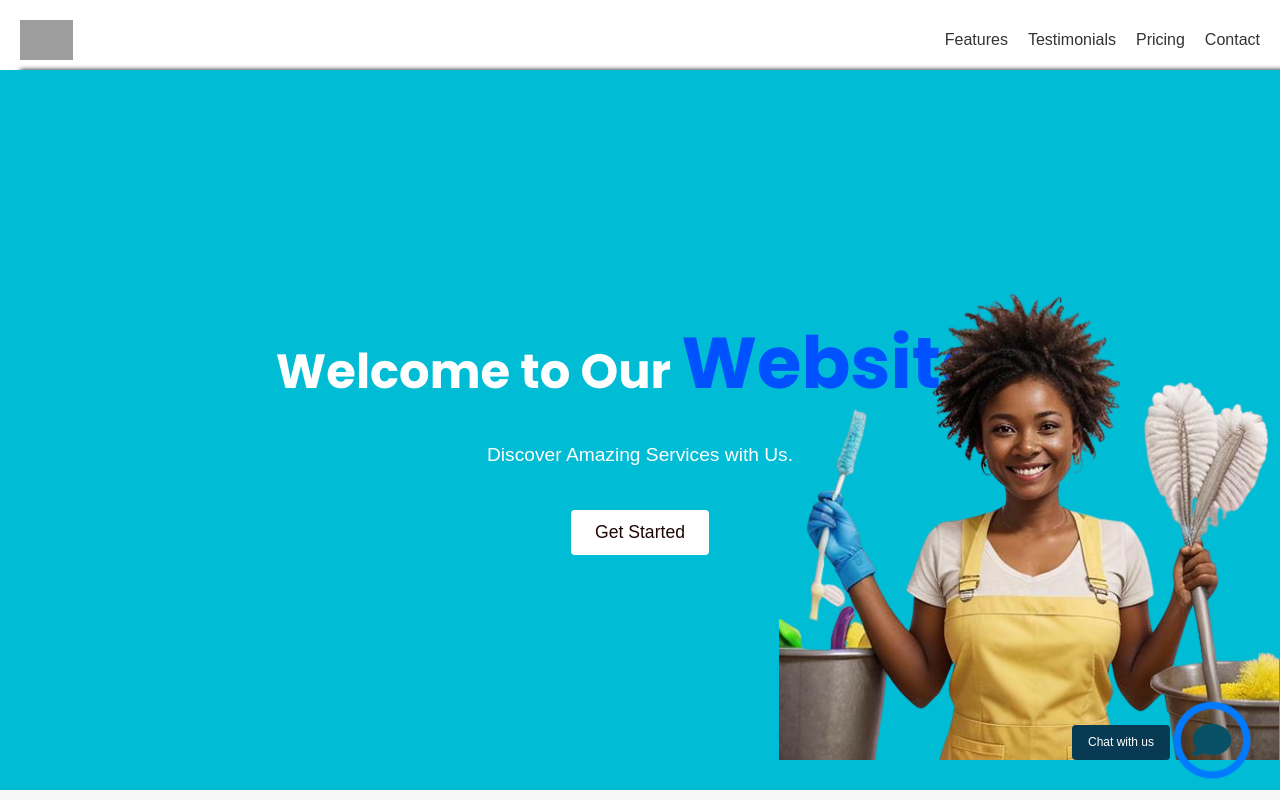
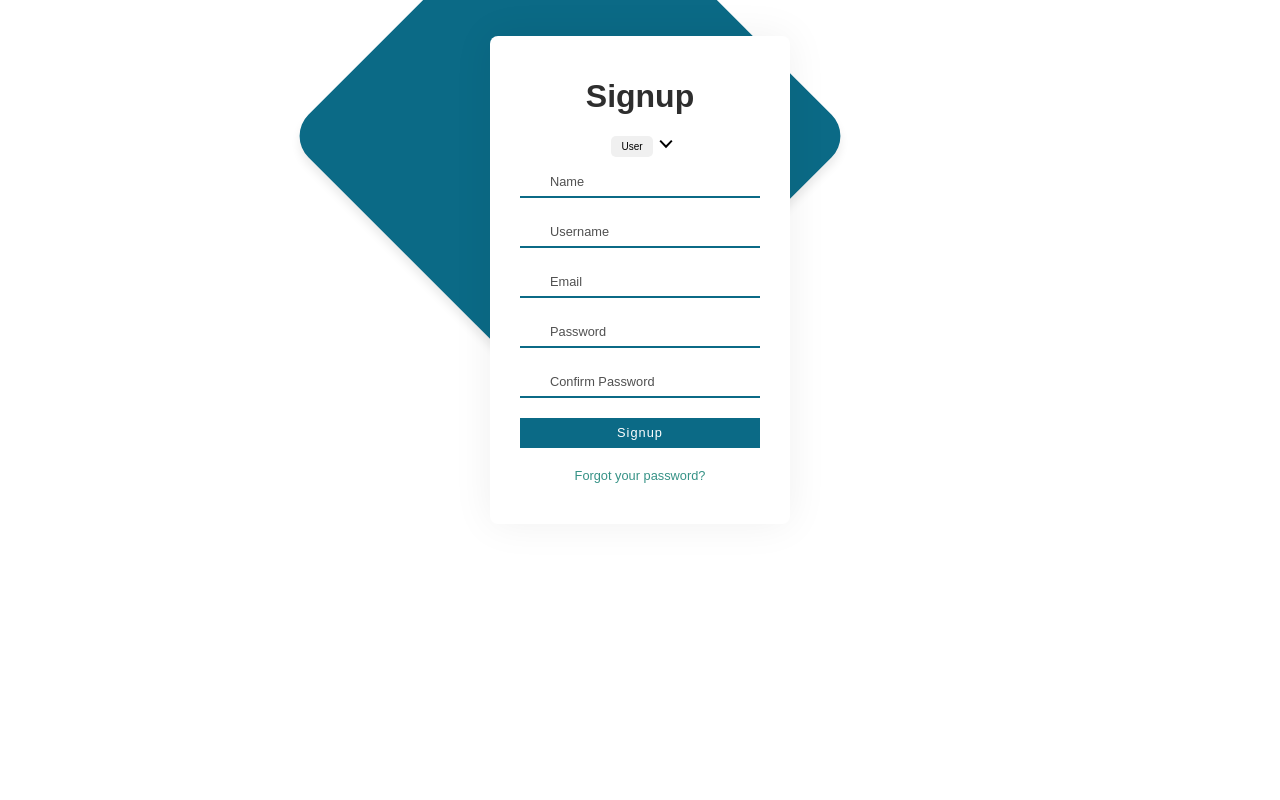
Before and after one commit to ewambua/House-Cleaning-App, a React (Create React App) app: page /signup in a window 1280 px wide. Shown: the top 800 px of the page. Built offline with nearby package versions, Linux system fonts and the light colour scheme; grey boxes are pictures that could not be loaded.

Commit message:
login and logout are working

```diff
--- a/package.json
+++ b/package.json
@@ -14,6 +14,7 @@
     "jwt-decode": "^3.1.2",
     "react": "^18.2.0",
     "react-dom": "^18.2.0",
+    "react-router-dom": "^6.14.2",
     "react-scripts": "5.0.1",
     "web-vitals": "^2.1.4"
   },
--- a/src/App.js
+++ b/src/App.js
@@ -1,22 +1,59 @@
-// src/App.js
-
-import React, { useState } from 'react';
+import React, { useState, useEffect } from 'react';
+import { BrowserRouter as Router, Route, Routes } from 'react-router-dom';
 import Login from './components/Login';
 import Signup from './components/Signup';
-import './App.css'; // Import your App-level CSS file here for any common styles you might have
+import './App.css';
 import LandingPage from './components/LandingPage';
 
 function App() {
   const [showLogin, setShowLogin] = useState(true);
+  const [isLoggedIn, setIsLoggedIn] = useState(false);
+
+  // Check if user is logged in on initial component mount
+  useEffect(() => {
+    const jwtToken = localStorage.getItem('jwtToken');
+    setIsLoggedIn(!!jwtToken);
+  }, []);
 
   const handleToggleForm = () => {
     setShowLogin(!showLogin);
   };
 
+  // Function to handle successful login
+  const handleLoginSuccess = (token) => {
+    setIsLoggedIn(true);
+    localStorage.setItem('jwtToken', token);
+  };
+
+  // Function to handle logout
+  const handleLogout = () => {
+    setIsLoggedIn(false);
+    localStorage.removeItem('jwtToken');
+  };
+
   return (
+    <Router>
       <div className="App">
-      <LandingPage />
-      {/* {showLogin ? <Login /> : <Signup />}
+        <Routes>
+          <Route path="/login" element={<Login onSuccess={handleLoginSuccess} />} />
+          <Route path="/signup" element={<Signup />} />
+          {/* Add the /landing route */}
+          <Route
+            path="/landing"
+            element={<LandingPage onLogout={handleLogout} />}
+          />
+          <Route
+            path="/"
+            element={
+              isLoggedIn ? (
+                <LandingPage onLogout={handleLogout} />
+              ) : (
+                <>
+                  {showLogin ? (
+                    <Login onSuccess={handleLoginSuccess} />
+                  ) : (
+                    <Signup />
+                  )}
                   <button className='btn2' onClick={handleToggleForm}>
                     {showLogin ? (
                       <>
@@ -29,8 +66,14 @@ function App() {
                         <span className="highlightText">Log in</span>
                       </>
                     )}
-      </button> */}
+                  </button>
+                </>
+              )
+            }
+          />
+        </Routes>
       </div>
+    </Router>
   );
 }
 
--- a/src/components/LandingPage.js
+++ b/src/components/LandingPage.js
@@ -1,5 +1,5 @@
-import React,{useEffect, useState} from 'react';
-
+import React, { useEffect, useState } from 'react';
+import Login from './Login';
 import './LandingPage.css';
 import AOS from 'aos';
 import 'aos/dist/aos.css';
@@ -9,36 +9,24 @@ import PlanDetailsModal from './PlanDetailsModal';
 
 const CustomLandingPage = () => {
   const [selectedPlan, setSelectedPlan] = useState(null);
+  const [isChatboxOpen, setIsChatboxOpen] = useState(false);
+  const [isScrolling, setIsScrolling] = useState(false);
+
+  useEffect(() => {
+    AOS.init();
+    window.addEventListener('scroll', handleScroll);
+
+    return () => {
+      window.removeEventListener('scroll', handleScroll);
+    };
+  }, []);
 
   const handlePlanClick = (plan) => {
     setSelectedPlan(plan);
   };
 
+  const jwtToken = localStorage.getItem('jwtToken');
 
-     // State to track whether the chatbox is open or closed
-  const [isChatboxOpen, setIsChatboxOpen] = useState(false);
-
-  // Function to handle the chatbox icon click
-  const handleChatboxClick = () => {
-    setIsChatboxOpen((prevIsChatboxOpen) => !prevIsChatboxOpen);
-  };
-
-  useEffect(() => {
-    AOS.init(); // Initialize the AOS library
-
-    // Add an event listener to handle scrolling
-    window.addEventListener('scroll', handleScroll);
-
-    return () => {
-      // Remove the event listener on component unmount
-      window.removeEventListener('scroll', handleScroll);
-    };
-  }, []);
-
-  // State to track whether the user has scrolled or not
-  const [isScrolling, setIsScrolling] = useState(false);
-
-  // Function to handle scrolling
   const handleScroll = () => {
     if (window.scrollY > 50) {
       setIsScrolling(true); // Add the scrolling class to the header
@@ -47,7 +35,11 @@ const CustomLandingPage = () => {
     }
   };
 
-
+  const handleLogout = () => {
+    localStorage.removeItem('jwtToken');
+    // Redirect the user back to the login page
+    window.location.replace('/login');
+  };
 
   // Function to handle scrolling to a section
   const handleScrollToSection = (sectionId) => {
@@ -60,7 +52,7 @@ const handleScrollToSection = (sectionId) => {
       const scrollDuration = 500; // Set the duration of the scroll animation in milliseconds
       const startingTime = performance.now();
       const getScrollTop = window.scrollY || document.documentElement.scrollTop;
-    const easeInOutQuad = (t) => t<.5 ? 2*t*t : -1+(4-2*t)*t;
+      const easeInOutQuad = (t) => (t < 0.5 ? 2 * t * t : -1 + (4 - 2 * t) * t);
 
       const scrollStep = (timestamp) => {
         const currentTime = timestamp || performance.now();
@@ -78,13 +70,14 @@ const handleScrollToSection = (sectionId) => {
     }
   };
 
-
+  if (!jwtToken) {
+    return <Login />;
+  }
 
   return (
     <div className="landing-page">
-
       {/* Chatbox Icon */}
-   <div className="chatbox-icon" onClick={handleChatboxClick}>
+      <div className="chatbox-icon" onClick={() => setIsChatboxOpen(!isChatboxOpen)}>
         <span className="fa-stack fa-3x rotate-animation">
           <i className="far fa-circle fa-stack-2x" style={{ color: '#007bff' }}></i>
           <i className="fas fa-comment fa-stack-1x"></i>
@@ -107,18 +100,19 @@ const handleScrollToSection = (sectionId) => {
           <a href="#pricing">Pricing</a>
           <a href="#contact">Contact</a>
         </nav>
+        <button className="logout-button" onClick={handleLogout}>
+          Logout
+        </button>
       </header>
 
       <main>
         <div className="hero">
           {/* Hero Section Content */}
-  <h1>Welcome to Our <span className='spanna'>Website</span>!</h1>
+          <h1>Welcome to Our <span className="spanna">Website</span>!</h1>
           <p>Discover Amazing Services with Us.</p>
-  <img className='img10' src={image1} alt="Description of the image" />
-  <button className='btn5'>Get Started</button>
+          <img className="img10" src={image1} alt="Description of the image" />
+          <button className="btn5">Get Started</button>
         </div>
-
-
 
         <section id="features" className="features">
           <div className="feature">
@@ -181,33 +175,31 @@ const handleScrollToSection = (sectionId) => {
           </div>
         </section>
 
-
         {/* Conditionally render the plan details modal */}
         {selectedPlan && (
           <PlanDetailsModal selectedPlan={selectedPlan} onClose={() => setSelectedPlan(null)} />
         )}
 
-
-          <section id="testimonials" class="testimonials">
+        <section id="testimonials" className="testimonials">
           <h2>What Our Customers Say</h2>
-  <div class="testimonial" data-aos="fade-up">
+          <div className="testimonial" data-aos="fade-up">
             <img
               src="https://previews.123rf.com/images/apoev/apoev2107/apoev210700033/171405527-default-avatar-photo-placeholder-gray-profile-picture-icon-business-man-illustration.jpg"
               alt="User 1"
             />
-    <div class="quote">
+            <div className="quote">
               <blockquote>
                 "Testimonial from User 1 goes here. Lorem ipsum dolor sit amet..."
               </blockquote>
               <p>- User 1</p>
             </div>
           </div>
-  <div class="testimonial" data-aos="fade-up">
+          <div className="testimonial" data-aos="fade-up">
             <img
               src="https://media.istockphoto.com/id/1327592631/vector/default-avatar-photo-placeholder-icon-grey-profile-picture-business-woman.jpg?s=612x612&w=is&k=20&c=hfszYWjgUTD2z9VI5i5g3LRFgYP4NRcIMlZ5FvnU86M="
               alt="User 2"
             />
-    <div class="quote">
+            <div className="quote">
               <blockquote>
                 "Testimonial from User 2 goes here. Lorem ipsum dolor sit amet..."
               </blockquote>
@@ -233,8 +225,6 @@ const handleScrollToSection = (sectionId) => {
             </button>
           </div>
         )}
-
-
       </main>
 
       <footer className="footer">
--- a/src/components/Login.js
+++ b/src/components/Login.js
@@ -1,36 +1,59 @@
 import React, { useState } from 'react';
+import { useNavigate } from 'react-router-dom';
 
 const Login = () => {
   const [email, setEmail] = useState('');
   const [password, setPassword] = useState('');
+  const navigate = useNavigate();
 
-  const handleSubmit = (e) => {
+  const handleSubmit = async (e) => {
     e.preventDefault();
 
-    // Perform login logic here using email and password
-    console.log('Login form submitted:', email, password);
+    try {
+      const response = await fetch('/login', {
+        method: 'POST',
+        headers: {
+          'Content-Type': 'application/json',
+        },
+        body: JSON.stringify({ email, password }),
+      });
+
+      if (response.ok) {
+        const data = await response.json();
+        // Saving the JWT token to local storage
+        localStorage.setItem('jwtToken', data.token); // Store the token with the key 'jwtToken'
+        console.log('Login successful. JWT token:', data.token);
+        // Redirect to the landing page after successful login
+        navigate('/landing'); // Replace '/landing' with the path of your landing page
+      } else {
+        const errorData = await response.json();
+        // Handle login error
+        console.log('Login failed. Error:', errorData.errors);
+      }
+    } catch (error) {
+      console.error('Error occurred during login:', error);
+    }
   };
-
   return (
     <div className='signup'>
-      <form action="" className="form_main"> {/* Use className instead of class */}
-        <p className="heading">Login</p> {/* Use className instead of class */}
-        <div className="inputContainer"> {/* Use className instead of class */}
+      <form onSubmit={handleSubmit} className="form_main">
+        <p className="heading">Login</p>
+        <div className="inputContainer">
           <svg className="inputIcon" xmlns="http://www.w3.org/2000/svg" width="16" height="16" fill="#2e2e2e" viewBox="0 0 16 16">
             <path d="M13.106 7.222c0-2.967-2.249-5.032-5.482-5.032-3.35 0-5.646 2.318-5.646 5.702 0 3.493 2.235 5.708 5.762 5.708.862 0 1.689-.123 2.304-.335v-.862c-.43.199-1.354.328-2.29.328-2.926 0-4.813-1.88-4.813-4.798 0-2.844 1.921-4.881 4.594-4.881 2.735 0 4.608 1.688 4.608 4.156 0 1.682-.554 2.769-1.416 2.769-.492 0-.772-.28-.772-.76V5.206H8.923v.834h-.11c-.266-.595-.881-.964-1.6-.964-1.4 0-2.378 1.162-2.378 2.823 0 1.737.957 2.906 2.379 2.906.8 0 1.415-.39 1.709-1.087h.11c.081.67.703 1.148 1.503 1.148 1.572 0 2.57-1.415 2.57-3.643zm-7.177.704c0-1.197.54-1.907 1.456-1.907.93 0 1.524.738 1.524 1.907S8.308 9.84 7.371 9.84c-.895 0-1.442-.725-1.442-1.914z"></path>
           </svg>
-          <input type="text" className="inputField" id="username" placeholder="Username" /> {/* Use className instead of class */}
+          <input type="text" className="inputField" id="username" placeholder="Username" value={email} onChange={(e) => setEmail(e.target.value)} />
         </div>
 
-        <div className="inputContainer"> {/* Use className instead of class */}
+        <div className="inputContainer">
           <svg className="inputIcon" xmlns="http://www.w3.org/2000/svg" width="16" height="16" fill="#2e2e2e" viewBox="0 0 16 16">
             <path d="M8 1a2 2 0 0 1 2 2v4H6V3a2 2 0 0 1 2-2zm3 6V3a3 3 0 0 0-6 0v4a2 2 0 0 0-2 2v5a2 2 0 0 0 2 2h6a2 2 0 0 0 2-2V9a2 2 0 0 0-2-2z"></path>
           </svg>
-          <input type="password" className="inputField" id="password" placeholder="Password" /> {/* Use className instead of class */}
+          <input type="password" className="inputField" id="password" placeholder="Password" value={password} onChange={(e) => setPassword(e.target.value)} />
         </div>
 
-        <button id="button">Submit</button>
-        <a className="forgotLink" href="#">Forgot your password?</a> {/* Use className instead of class */}
+        <button id="button" type="submit">Submit</button>
+        <a className="forgotLink" href="#">Forgot your password?</a>
       </form>
     </div>
   );
--- a/src/components/Signup.js
+++ b/src/components/Signup.js
@@ -3,6 +3,7 @@ import './Signup.css';
 
 const Signup = () => {
   const [name, setName] = useState('');
+  const [username, setUsername] = useState('');
   const [email, setEmail] = useState('');
   const [password, setPassword] = useState('');
   const [passwordConfirmation, setPasswordConfirmation] = useState('');
@@ -23,12 +24,19 @@ const Signup = () => {
     e.preventDefault();
 
     try {
-      const response = await fetch('/register', {
+      const response = await fetch('/users', { // Change '/register' to '/users' to match the Rails UsersController's 'create' action
         method: 'POST',
         headers: {
           'Content-Type': 'application/json',
         },
-        body: JSON.stringify({ user: { name, email, password, password_confirmation: passwordConfirmation, role } }),
+        body: JSON.stringify({
+          name,
+          username, // Include the username in the request body
+          email,
+          password,
+          password_confirmation: passwordConfirmation,
+          is_admin: role === 'cleaner',
+        }),
       });
 
       if (response.ok) {
@@ -38,7 +46,7 @@ const Signup = () => {
       } else {
         const errorData = await response.json();
         // Handle signup error
-        console.log('Signup failed. Error:', errorData.error);
+        console.log('Signup failed. Error:', errorData.errors);
       }
     } catch (error) {
       console.error('Error occurred during signup:', error);
@@ -75,32 +83,100 @@ const Signup = () => {
             </div>
           )}
 
-
-
           <div className="inputContainer">
-          <svg className="inputIcon" xmlns="http://www.w3.org/2000/svg" width="16" height="16" fill="#2e2e2e" viewBox="0 0 16 16">
-            <path d="M13.106 7.222c0-2.967-2.249-5.032-5.482-5.032-3.35 0-5.646 2.318-5.646 5.702 0 3.493 2.235 5.708 5.762 5.708.862 0 1.689-.123 2.304-.335v-.862c-.43.199-1.354.328-2.29.328-2.926 0-4.813-1.88-4.813-4.798 0-2.844 1.921-4.881 4.594-4.881 2.735 0 4.608 1.688 4.608 4.156 0 1.682-.554 2.769-1.416 2.769-.492 0-.772-.28-.772-.76V5.206H8.923v.834h-.11c-.266-.595-.881-.964-1.6-.964-1.4 0-2.378 1.162-2.378 2.823 0 1.737.957 2.906 2.379 2.906.8 0 1.415-.39 1.709-1.087h.11c.081.67.703 1.148 1.503 1.148 1.572 0 2.57-1.415 2.57-3.643zm-7.177.704c0-1.197.54-1.907 1.456-1.907.93 0 1.524.738 1.524 1.907S8.308 9.84 7.371 9.84c-.895 0-1.442-.725-1.442-1.914z"></path>
+            <svg
+              className="inputIcon"
+              xmlns="http://www.w3.org/2000/svg"
+              width="16"
+              height="16"
+              fill="#2e2e2e"
+              viewBox="0 0 16 16"
+            >
+              <path d="..." />
             </svg>
-          <input type="text" className="inputField" id="name" placeholder="Name" value={name} onChange={(e) => setName(e.target.value)} />
+            <input
+              type="text"
+              className="inputField"
+              id="name"
+              placeholder="Name"
+              value={name}
+              onChange={(e) => setName(e.target.value)}
+            />
           </div>
 
           <div className="inputContainer">
-        <svg className="inputIcon" xmlns="http://www.w3.org/2000/svg" width="16" height="16" fill="#2e2e2e" viewBox="0 0 16 16">
-            <path d="M13.106 7.222c0-2.967-2.249-5.032-5.482-5.032-3.35 0-5.646 2.318-5.646 5.702 0 3.493 2.235 5.708 5.762 5.708.862 0 1.689-.123 2.304-.335v-.862c-.43.199-1.354.328-2.29.328-2.926 0-4.813-1.88-4.813-4.798 0-2.844 1.921-4.881 4.594-4.881 2.735 0 4.608 1.688 4.608 4.156 0 1.682-.554 2.769-1.416 2.769-.492 0-.772-.28-.772-.76V5.206H8.923v.834h-.11c-.266-.595-.881-.964-1.6-.964-1.4 0-2.378 1.162-2.378 2.823 0 1.737.957 2.906 2.379 2.906.8 0 1.415-.39 1.709-1.087h.11c.081.67.703 1.148 1.503 1.148 1.572 0 2.57-1.415 2.57-3.643zm-7.177.704c0-1.197.54-1.907 1.456-1.907.93 0 1.524.738 1.524 1.907S8.308 9.84 7.371 9.84c-.895 0-1.442-.725-1.442-1.914z"></path>
+            <svg
+              className="inputIcon"
+              xmlns="http://www.w3.org/2000/svg"
+              width="16"
+              height="16"
+              fill="#2e2e2e"
+              viewBox="0 0 16 16"
+            >
+              <path d="..." />
             </svg>
-          <input type="email" className="inputField" id="email" placeholder="Email" value={email} onChange={(e) => setEmail(e.target.value)} />
+            <input
+              type="text"
+              className="inputField"
+              id="username" // Add the 'username' input field
+              placeholder="Username"
+              value={username}
+              onChange={(e) => setUsername(e.target.value)}
+            />
           </div>
 
           <div className="inputContainer">
-          <svg className="inputIcon" xmlns="http://www.w3.org/2000/svg" width="16" height="16" fill="#2e2e2e" viewBox="0 0 16 16">
-            <path d="M8 1a2 2 0 0 1 2 2v4H6V3a2 2 0 0 1 2-2zm3 6V3a3 3 0 0 0-6 0v4a2 2 0 0 0-2 2v5a2 2 0 0 0 2 2h6a2 2 0 0 0 2-2V9a2 2 0 0 0-2-2z"></path>
+            <svg
+              className="inputIcon"
+              xmlns="http://www.w3.org/2000/svg"
+              width="16"
+              height="16"
+              fill="#2e2e2e"
+              viewBox="0 0 16 16"
+            >
+              <path d="..." />
             </svg>
-          <input type="password" className="inputField" id="password" placeholder="Password" value={password} onChange={(e) => setPassword(e.target.value)} />
+            <input
+              type="email"
+              className="inputField"
+              id="email"
+              placeholder="Email"
+              value={email}
+              onChange={(e) => setEmail(e.target.value)}
+            />
           </div>
 
           <div className="inputContainer">
-          <svg className="inputIcon" xmlns="http://www.w3.org/2000/svg" width="16" height="16" fill="#2e2e2e" viewBox="0 0 16 16">
-            <path d="M8 1a2 2 0 0 1 2 2v4H6V3a2 2 0 0 1 2-2zm3 6V3a3 3 0 0 0-6 0v4a2 2 0 0 0-2 2v5a2 2 0 0 0 2 2h6a2 2 0 0 0 2-2V9a2 2 0 0 0-2-2z"></path>
+            <svg
+              className="inputIcon"
+              xmlns="http://www.w3.org/2000/svg"
+              width="16"
+              height="16"
+              fill="#2e2e2e"
+              viewBox="0 0 16 16"
+            >
+              <path d="..." />
+            </svg>
+            <input
+              type="password"
+              className="inputField"
+              id="password"
+              placeholder="Password"
+              value={password}
+              onChange={(e) => setPassword(e.target.value)}
+            />
+          </div>
+
+          <div className="inputContainer">
+            <svg
+              className="inputIcon"
+              xmlns="http://www.w3.org/2000/svg"
+              width="16"
+              height="16"
+              fill="#2e2e2e"
+              viewBox="0 0 16 16"
+            >
+              <path d="..." />
             </svg>
             <input
               type="password"
@@ -112,8 +188,12 @@ const Signup = () => {
             />
           </div>
 
-        <button className="btn1" type="submit">Signup</button>
-        <a className="forgotLink" href="#">Forgot your password?</a>
+          <button className="btn1" type="submit">
+            Signup
+          </button>
+          <a className="forgotLink" href="#">
+            Forgot your password?
+          </a>
         </form>
       </div>
     </>
```
Also changed, not shown: src/components/CleanerDetails.js (+37 -0 lines), src/components/LandingPage.css (+13 -2 lines), src/components/PlanDetailsModal.js (+14 -3 lines), 1 other file (tests, documents, lock files or other folders). Lines whose indentation alone changed are shown as unchanged.
